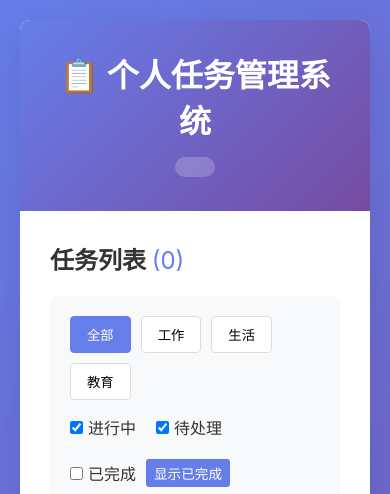
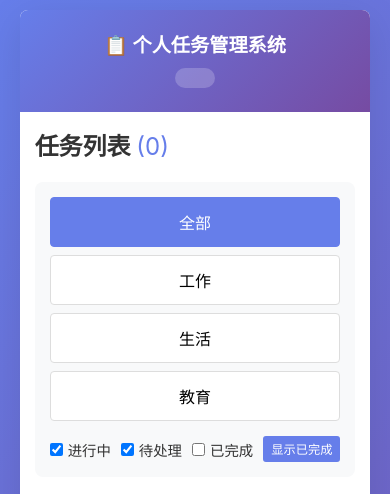
Before and after one commit to gdyshi/todo-system, a website: page frontend/index.html in a window 390 px wide. Shown: the top 494 px of the page. Drawn offline with Linux system fonts and the light colour scheme; no server answers.

Commit message:
fix: 移动端响应式布局优化 (#17)
- 768px断点：分类筛选改为两列，操作按钮全宽竖排
- 480px断点：分类筛选改为单列全宽，标题缩小，整体紧凑

```diff
--- a/frontend/css/styles.css
+++ b/frontend/css/styles.css
@@ -358,29 +358,110 @@ main {
 
 /* 响应式设计 */
 @media (max-width: 768px) {
+    body {
+        padding: 10px;
+    }
+
+    header {
+        padding: 20px 15px;
+    }
+
+    header h1 {
+        font-size: 1.5em;
+    }
+
+    main {
+        padding: 15px;
+    }
+
     .form-row {
         grid-template-columns: 1fr;
     }
 
     .filter-buttons {
         flex-wrap: wrap;
+        gap: 8px;
+    }
+
+    .filter-btn {
+        flex: 1 1 calc(50% - 4px);
+        min-width: 0;
+        text-align: center;
+        padding: 10px 12px;
+        font-size: 0.9em;
+    }
+
+    .status-filters {
+        gap: 10px;
+        justify-content: center;
+    }
+
+    .status-filters label {
+        font-size: 0.9em;
     }
 
     .task-header {
         flex-direction: column;
+        gap: 8px;
+    }
+
+    .task-meta {
+        flex-wrap: wrap;
+        gap: 6px;
     }
 
     .task-actions {
         flex-direction: column;
+        align-items: stretch;
+    }
+
+    .task-actions button {
+        width: 100%;
+        text-align: center;
+    }
+
+    .task-form {
+        padding: 15px;
     }
 
     .status-bar {
         flex-direction: column;
         gap: 10px;
         text-align: center;
+        padding: 12px 15px;
     }
 
     .status-left, .status-right {
         justify-content: center;
+        flex-wrap: wrap;
+    }
+
+    .container {
+        border-radius: 8px;
     }
 }
+
+@media (max-width: 480px) {
+    header h1 {
+        font-size: 1.2em;
+        margin-bottom: 10px;
+    }
+
+    .filter-btn {
+        flex: 1 1 100%;
+        padding: 12px;
+        font-size: 1em;
+    }
+
+    .filters {
+        padding: 15px;
+    }
+
+    .task-item {
+        padding: 15px;
+    }
+
+    .task-description {
+        font-size: 0.95em;
+    }
+}
```
